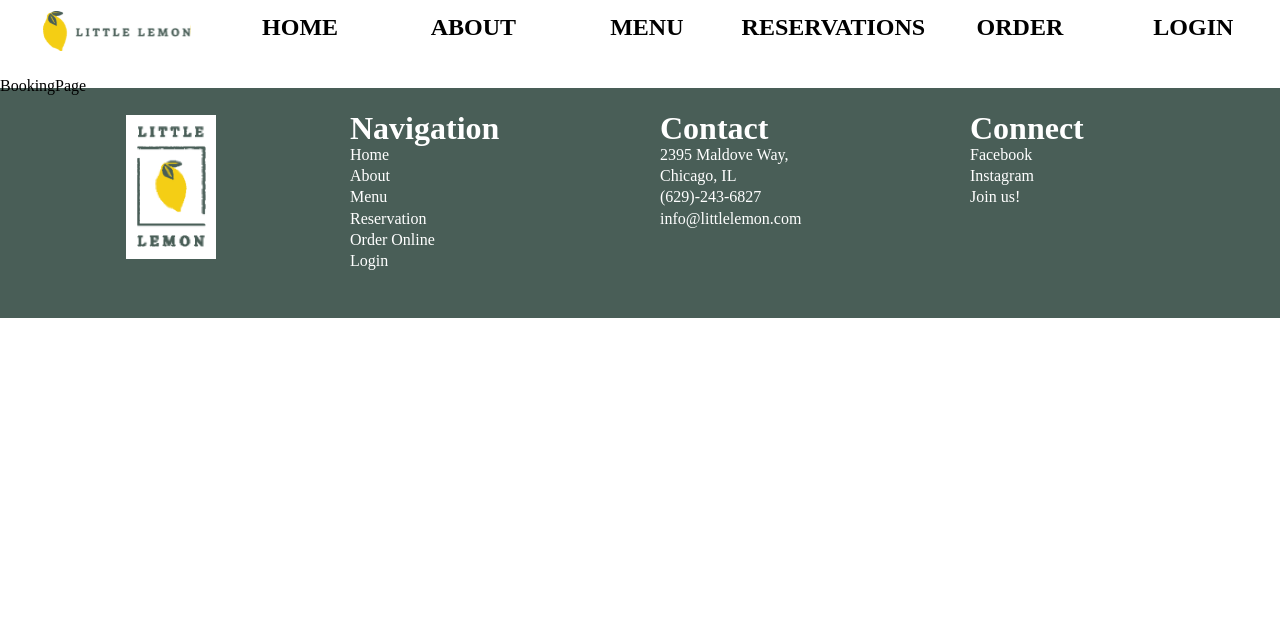
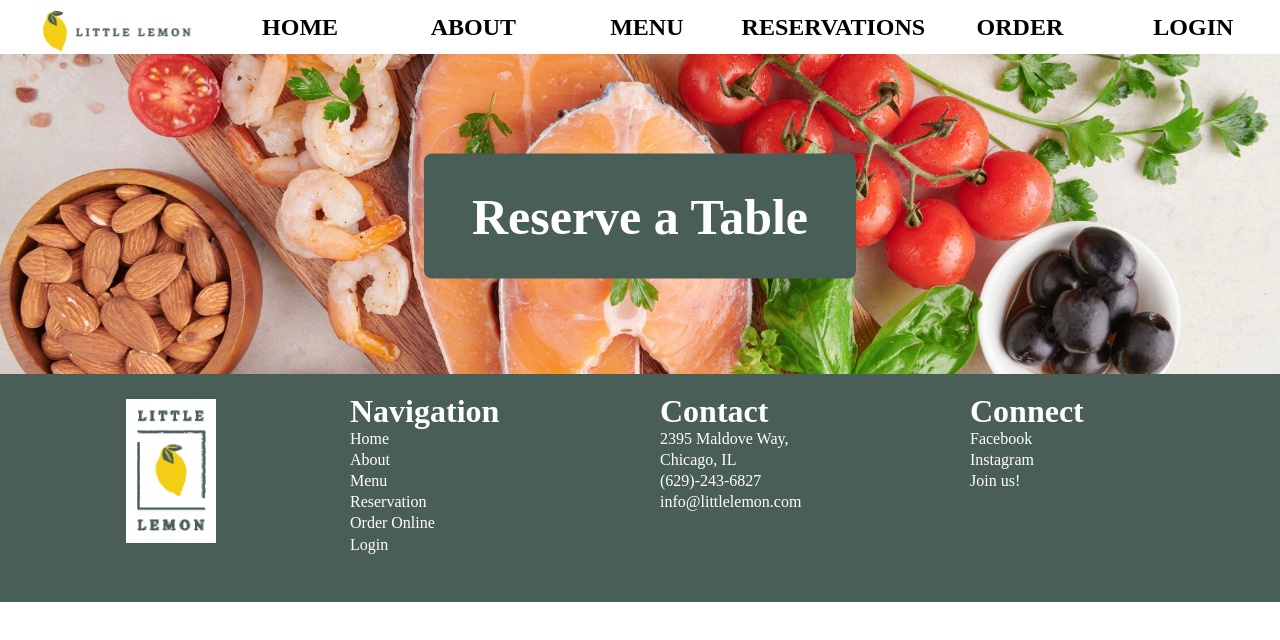
Before and after one commit to rafaellevis07/little-lemon-restaurant, a React (Create React App) app: page /reservations in a window 1280 px wide. Shown: the top 640 px of the page. Built offline with nearby package versions, Linux system fonts and the light colour scheme.

Commit message:
create: BookingForm and Heading for form page

```diff
--- a/src/components/pages/BookingPage.js
+++ b/src/components/pages/BookingPage.js
@@ -1,7 +1,13 @@
-import React from "react";
+import Heading from "../sections/bookingPages/Heading";
+import BookingForm from "../sections/bookingPages/BookingForm";
 
 const BookingPage = () => {
-  return <div>BookingPage</div>;
+  return (
+    <>
+      <Heading />
+      <BookingForm />
+    </>
+  );
 };
 
 export default BookingPage;
--- /dev/null
+++ b/src/components/sections/bookingPages/BookingForm.js
@@ -0,0 +1,5 @@
+const BookingForm = () => {
+  return;
+};
+
+export default BookingForm;
--- /dev/null
+++ b/src/components/sections/bookingPages/Heading.js
@@ -0,0 +1,18 @@
+import HeroPic from "../../../assets/food/food4.webp";
+
+const Heading = () => {
+  return (
+    <header className="reserve-table">
+      <img
+        className="header-reserve"
+        src={HeroPic}
+        alt="Restaurant Ingredients"
+      />
+      <div className="reserve-header-text">
+        <h1>Reserve a Table</h1>
+      </div>
+    </header>
+  );
+};
+
+export default Heading;
```
